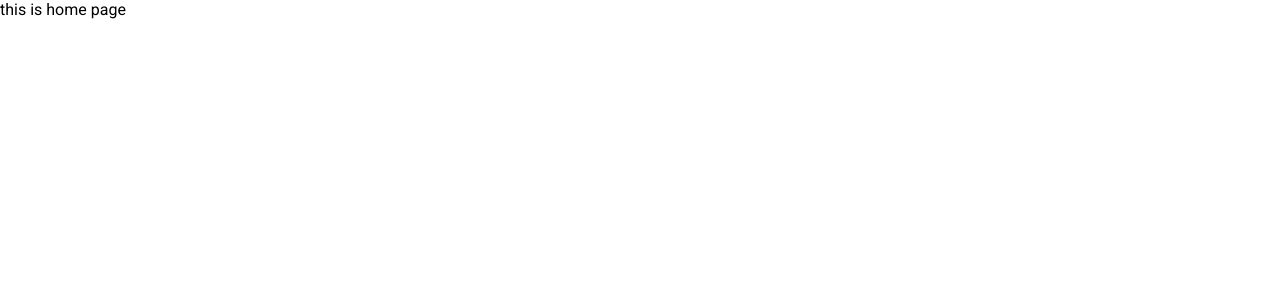
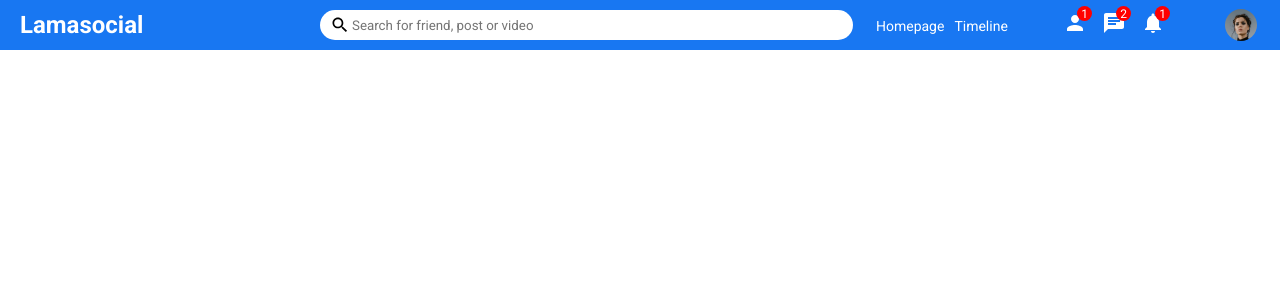
Before and after one commit to skwak0205/MERN_Social_Media, a JavaScript app in the folder frontend/: page / in a window 1280 px wide. Shown: the top 300 px of the page. Built offline with nearby package versions, Linux system fonts and the light colour scheme; the HTML template or start-up script is replaced by a standard one.

Commit message:
topbar component 추가

```diff
--- /dev/null
+++ b/frontend/src/components/topbar/Topbar.css
@@ -0,0 +1,96 @@
+.topbarContainer {
+  height: 50px;
+  width: 100%;
+  background-color: #1877f2;
+  display: flex;
+  align-items: center;
+  position: sticky;
+  top: 0;
+  z-index: 999;
+}
+
+.topbarLeft {
+  flex: 3;
+}
+
+.logo {
+  font-size: 24px;
+  margin-left: 20px;
+  font-weight: bold;
+  color: white;
+  cursor: pointer;
+}
+
+.topbarCenter {
+  flex: 5;
+}
+
+.searchbar {
+  width: 100%;
+  height: 30px;
+  background-color: white;
+  border-radius: 30px;
+  display: flex;
+  align-items: center;
+}
+
+.searchIcon {
+  font-size: 20px !important;
+  margin-left: 10px;
+}
+
+.searchInput {
+  border: none;
+  width: 70%;
+}
+
+.searchInput:focus {
+  outline: none;
+}
+
+.topbarRight {
+  flex: 4;
+  display: flex;
+  align-items: center;
+  justify-content: space-around;
+  color: white;
+}
+
+.topbarLink {
+  margin-right: 10px;
+  font-size: 14px;
+  cursor: pointer;
+}
+
+.topbarIcons {
+  display: flex;
+}
+
+.topbarIconItem {
+  margin-right: 15px;
+  cursor: pointer;
+  position: relative;
+}
+
+.topbarIconBadge {
+  width: 15px;
+  height: 15px;
+  background-color: red;
+  border-radius: 50%;
+  color: white;
+  position: absolute;
+  top: -5px;
+  right: -5px;
+  display: flex;
+  align-items: center;
+  justify-content: center;
+  font-size: 12px;
+}
+
+.topbarImg {
+  width: 32px;
+  height: 32px;
+  border-radius: 50%;
+  object-fit: cover;
+  cursor: pointer;
+}
--- /dev/null
+++ b/frontend/src/components/topbar/Topbar.js
@@ -0,0 +1,50 @@
+import './Topbar.css';
+import { Search, Person, Chat, Notifications } from '@material-ui/icons';
+
+const Topbar = () => {
+  return (
+    <div className='topbarContainer'>
+      <div className='topbarLeft'>
+        <span className='logo'>Lamasocial</span>
+      </div>
+
+      <div className='topbarCenter'>
+        <div className='searchbar'>
+          <Search className='searchIcon' />
+          <input
+            placeholder='Search for friend, post or video'
+            className='searchInput'
+          />
+        </div>
+      </div>
+
+      <div className='topbarRight'>
+        <div className='topbarLinks'>
+          <span className='topbarLink'>Homepage</span>
+          <span className='topbarLink'>Timeline</span>
+        </div>
+
+        <div className='topbarIcons'>
+          <div className='topbarIconItem'>
+            <Person />
+            <span className='topbarIconBadge'>1</span>
+          </div>
+
+          <div className='topbarIconItem'>
+            <Chat />
+            <span className='topbarIconBadge'>2</span>
+          </div>
+
+          <div className='topbarIconItem'>
+            <Notifications />
+            <span className='topbarIconBadge'>1</span>
+          </div>
+        </div>
+
+        <img src='/assets/person/1.jpeg' alt='' className='topbarImg' />
+      </div>
+    </div>
+  );
+};
+
+export default Topbar;
--- a/frontend/src/pages/home/Home.js
+++ b/frontend/src/pages/home/Home.js
@@ -1,5 +1,7 @@
+import Topbar from '../../components/topbar/Topbar';
+
 const Home = () => {
-  return <div>this is home page</div>;
+  return <Topbar />;
 };
 
 export default Home;
```
